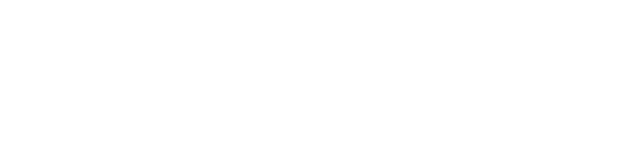
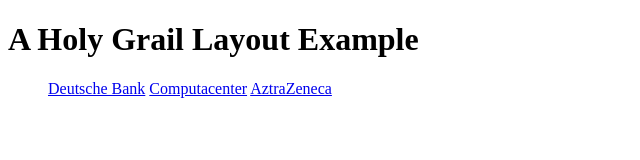
Before and after one commit to abecerrile/wdd130, a plain HTML site: page week02/holygrail.html in a window 1280 px wide. Shown: the whole page, without its empty margins (0-640 px from the left). Drawn offline with Linux system fonts and the light colour scheme.

Commit message:
body updated

```diff
--- a/week02/holygrail.html
+++ b/week02/holygrail.html
@@ -4,9 +4,23 @@
     <meta charset="utf-8" />
     <meta name="viewport" content="width=device-width" />
     <title>Alberto Becerril | Holy Grail Layout Example </title>
-    <meta name="description" content="This is a website about amazing things." />
+    <meta name="description" content="A common layout example on the web called the 'holy grail' layout" />
     <meta name="author" content="Alberto Becerril" />
 
+<body>
+    <header>
+        <h1>A Holy Grail Layout Example</h1>
+    </header>
+    <nav>
+        <ul>
+            <il>
+                <a href="https://www.deutsche-bank.es/">Deutsche Bank</a>
+                <a href="https://www.computacenter.com/">Computacenter</a>
+                <a href="https://www.astrazeneca.mx/">AztraZeneca</a>
+            </il>
+         </ul>
+    </nav>
+</body>
 
 
 
```
